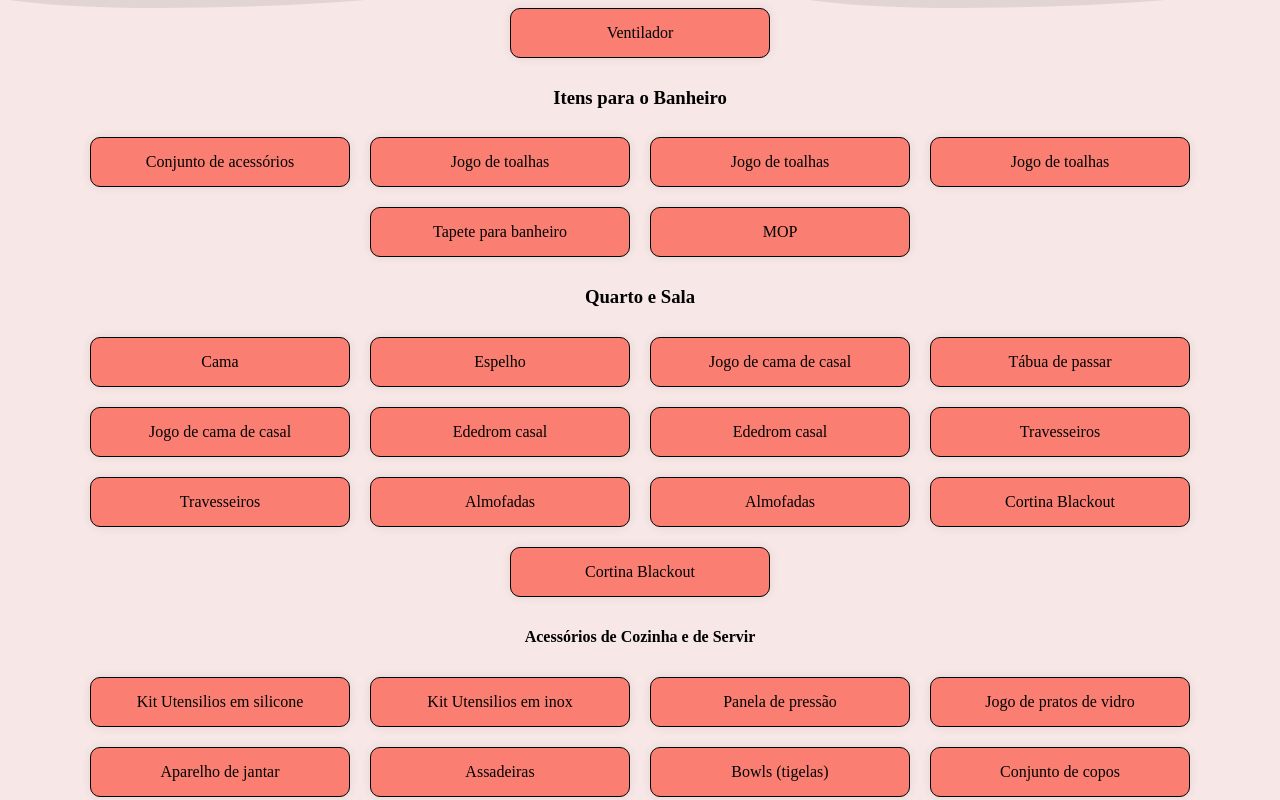
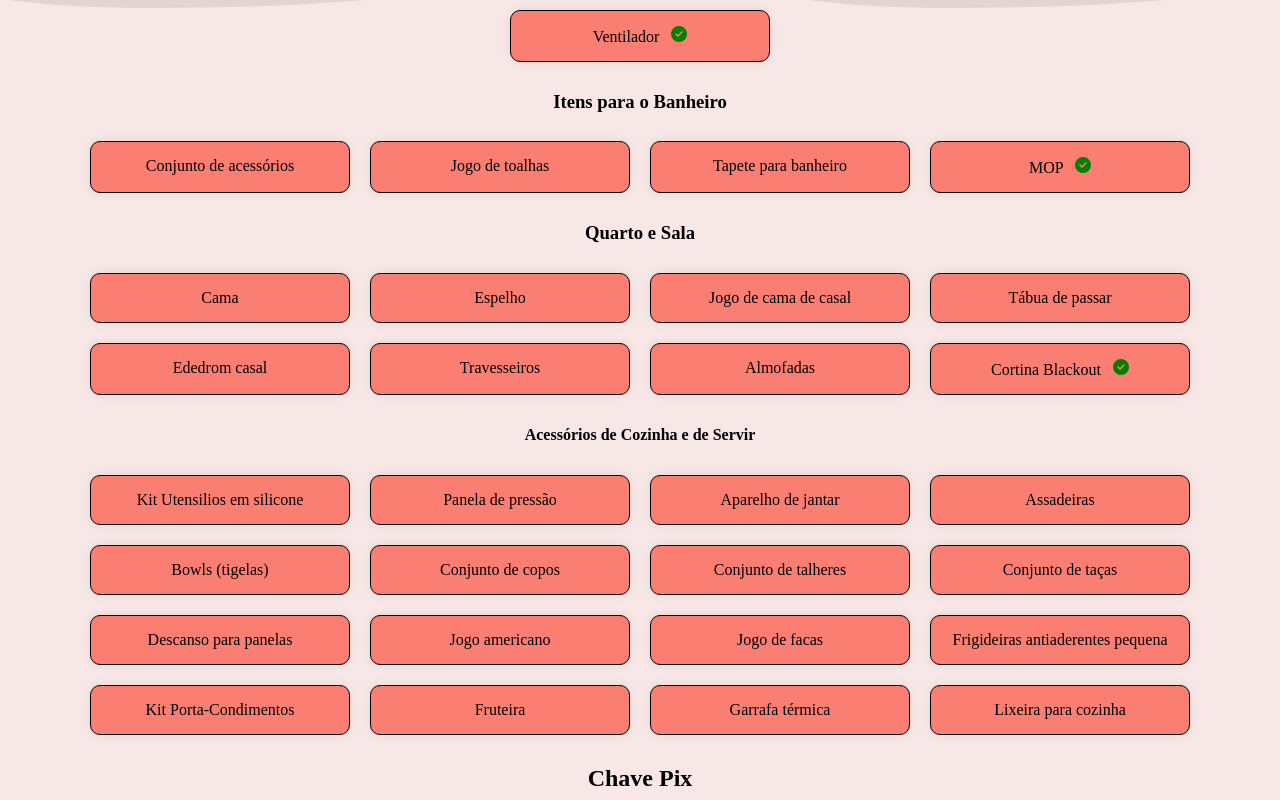
Before and after one commit to NetoNobre/noivadomaijr, a React (Create React App) app in the folder noivadomaijr/: page / in a window 1280 px wide. Shown: the part 560-1360 px from the top of the page. Built offline with nearby package versions, Linux system fonts and the light colour scheme.

Commit message:
presentes check

```diff
--- a/noivadomaijr/package.json
+++ b/noivadomaijr/package.json
@@ -9,6 +9,7 @@
     "qrcode.react": "^4.0.1",
     "react": "^18.3.1",
     "react-dom": "^18.3.1",
+    "react-icons": "^5.3.0",
     "react-scripts": "5.0.1",
     "web-vitals": "^2.1.4"
   },
--- a/noivadomaijr/src/App.js
+++ b/noivadomaijr/src/App.js
@@ -1,9 +1,11 @@
+import { FaCircleCheck } from "react-icons/fa6";
 import React from 'react';
 
 const CatalogoPresentes = () => {
 
   // Sua chave Pix
   const chavePix = '71985025562'; // Substitua pela sua chave Pix
+
   // Função para copiar a chave Pix para a área de transferência
   const copyToClipboard = () => {
     navigator.clipboard.writeText(chavePix)
@@ -14,6 +16,12 @@ const CatalogoPresentes = () => {
         console.error('Erro ao copiar: ', err);
       });
   };
+
+  // Lista de presentes escolhidos
+  const presentesEscolhidos = ['Televisão', 'MOP', 'Ventilador', 'Cortina Blackout'];
+
+  // Função que verifica se um presente já foi escolhido
+  const isEscolhido = (presente) => presentesEscolhidos.includes(presente);
 
   return (
     <div style={{ fontFamily: "'Playfair Display', serif", backgroundColor: '#f7e7e7', textAlign: 'center', padding: '20px' }}>
@@ -139,36 +147,42 @@ const CatalogoPresentes = () => {
       <h3>Eletrodomésticos</h3>
       <div className="gift-list">
         {['Air fryer', 'Aspirador de pó', 'Batedeira', 'Ferro de passar', 'Geladeira', 'Micro-ondas', 'Sanduicheira elétrica', 'Televisão', 'Ventilador'].map((item, index) => (
-          <div key={index} className="gift-item">{item}</div>
+          <div key={index} className="gift-item">
+            {item} {isEscolhido(item) && <FaCircleCheck style={{ color: 'green', marginLeft: '8px' }} />}
+          </div>
         ))}
       </div>
 
       <h3>Itens para o Banheiro</h3>
       <div className="gift-list">
-        {['Conjunto de acessórios', 'Jogo de toalhas', 'Jogo de toalhas', 'Jogo de toalhas', 'Tapete para banheiro', 'MOP'].map((item, index) => (
-          <div key={index} className="gift-item">{item}</div>
+        {['Conjunto de acessórios', 'Jogo de toalhas', 'Tapete para banheiro', 'MOP'].map((item, index) => (
+          <div key={index} className="gift-item">
+            {item} {isEscolhido(item) && <FaCircleCheck style={{ color: 'green', marginLeft: '8px' }} />}
+          </div>
         ))}
       </div>
 
       <h3>Quarto e Sala</h3>
       <div className="gift-list">
         {[
-          'Cama', 'Espelho', 'Jogo de cama de casal', 'Tábua de passar', 'Jogo de cama de casal', 'Ededrom casal', 'Ededrom casal', 'Travesseiros', 'Travesseiros', 'Almofadas', 'Almofadas', 'Cortina Blackout', 'Cortina Blackout'
+          'Cama', 'Espelho', 'Jogo de cama de casal', 'Tábua de passar', 'Ededrom casal', 'Travesseiros', 'Almofadas', 'Cortina Blackout'
         ].map((item, index) => (
-          <div key={index} className="gift-item">{item}</div>
+          <div key={index} className="gift-item">
+            {item} {isEscolhido(item) && <FaCircleCheck style={{ color: 'green', marginLeft: '8px' }} />}
+          </div>
         ))}
       </div>
 
       <h4>Acessórios de Cozinha e de Servir</h4>
       <div className="gift-list">
         {[
-          'Kit Utensilios em silicone', 'Kit Utensilios em inox', 'Panela de pressão', 'Jogo de pratos de vidro', 'Aparelho de jantar', 'Assadeiras', 'Bowls (tigelas)',
-          'Conjunto de copos', 'Conjunto de talheres', 'Conjunto de copos', 'Conjunto de talheres', 'Conjunto de taças',
-          'Conjunto para sobremesas', 'Descanso para panelas', 'Escorredor de louça', 'Jarra para suco', 'Jogo americano',
-          'Jogo de facas', 'Frigideiras antiaderentes pequena', 'Frigideiras antiaderentes média', 'Frigideiras antiaderentes grande', 'Kit Porta-Condimentos', 'Cuscuzeiro',
-          'Fruteira', 'Garrafa térmica', 'Jogo de panelas', 'Jogo de panelas', 'Lixeira para cozinha'
+          'Kit Utensilios em silicone', 'Panela de pressão', 'Aparelho de jantar', 'Assadeiras', 'Bowls (tigelas)',
+          'Conjunto de copos', 'Conjunto de talheres', 'Conjunto de taças', 'Descanso para panelas', 'Jogo americano',
+          'Jogo de facas', 'Frigideiras antiaderentes pequena', 'Kit Porta-Condimentos', 'Fruteira', 'Garrafa térmica', 'Lixeira para cozinha'
         ].map((item, index) => (
-          <div key={index} className="gift-item">{item}</div>
+          <div key={index} className="gift-item">
+            {item} {isEscolhido(item) && <FaCircleCheck style={{ color: 'green', marginLeft: '8px' }} />}
+          </div>
         ))}
       </div>
 
```
Also changed, not shown: 1 other file (tests, documents, lock files or other folders).
